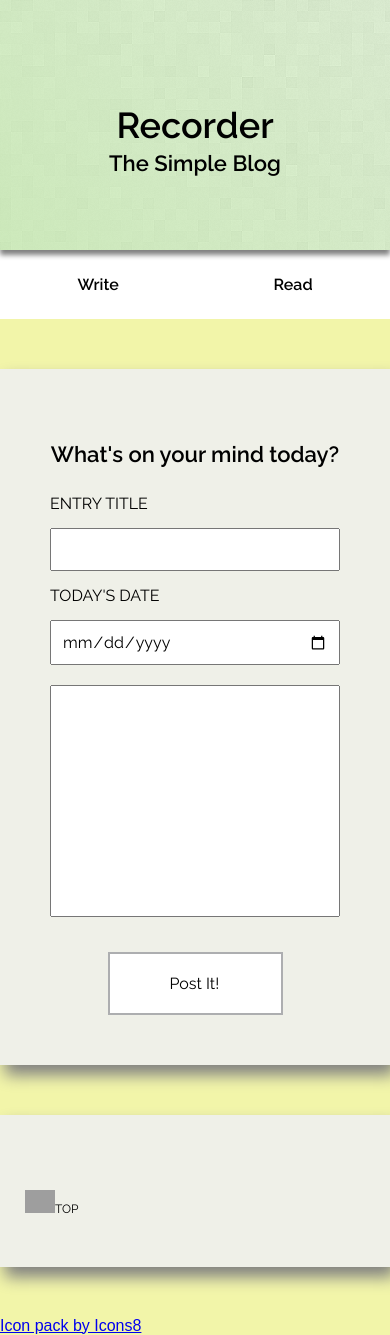
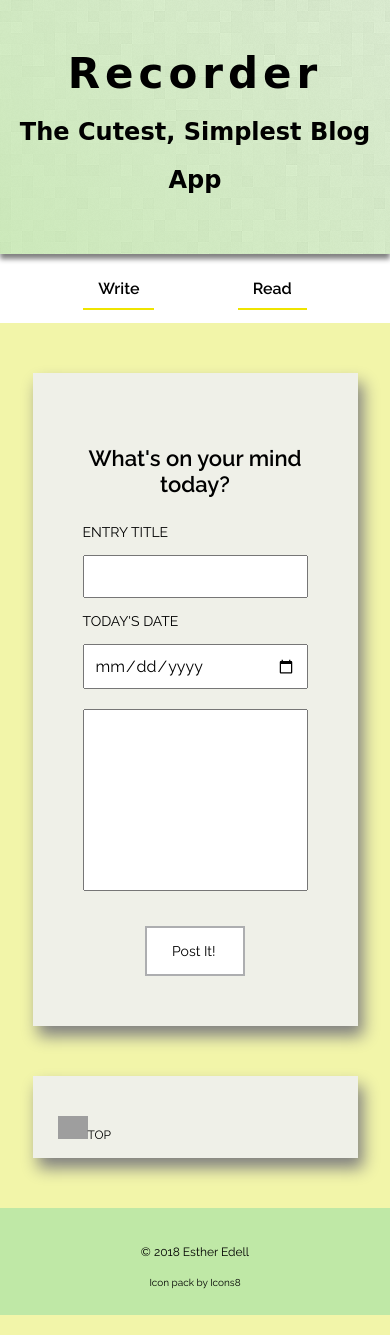
Before and after one commit to EstherEdell/blogApp, a plain HTML site: page index.html in a window 390 px wide. Drawn offline with nearby package versions, Linux system fonts and the light colour scheme; no server answers; grey boxes are pictures that could not be loaded; a web font is replaced by a local one.

Commit message:
responsive

```diff
--- a/index.html
+++ b/index.html
@@ -12,7 +12,7 @@
     <header>
         <div class="wrapper">
             <h1>Recorder</h1>
-            <h2>The Simple Blog</h2>
+            <h2>The Cutest, Simplest Blog App</h2>
         </div>
     </header>
 
@@ -44,7 +44,14 @@
             <a href="#"><img src="https://png.icons8.com/ios/50/000000/up3-filled.png">Top</a>
         </section>
    </main>
-    <a href="https://icons8.com">Icon pack by Icons8</a>
+   <footer>
+       <div class="footer-info">
+           <p>&copy 2018 Esther Edell</p>
+           <a href="https://icons8.com">Icon pack by Icons8</a>
+        </div>
+
+
+   </footer>
     <script src="https://www.gstatic.com/firebasejs/4.12.0/firebase.js"></script>
     <script src='https://code.jquery.com/jquery-3.2.1.min.js' integrity='sha256-hwg4gsxgFZhOsEEamdOYGBf13FyQuiTwlAQgxVSNgt4='crossorigin='anonymous'></script>
     <script src="main.js"></script>
--- a/style.css
+++ b/style.css
@@ -19,33 +19,31 @@ body {
     margin:0 auto;
 }
 header {
-    min-height:250px;
+    min-height:200px;
     /* margin-bottom:50px;  */
     background:linear-gradient(45deg, rgba(191, 232, 166, 0.7), rgba(191, 232, 166, 0.4)), url('assets/bright_squares.png');
     position: relative;
     box-shadow: 0px 5px 5px 0px grey;
+    text-align: center;
+    line-height: 48px;
 }
 
 h1 {
-    text-align: center;
-    font-family: var(--heading-font);
-    font-size: 36px;
+
+    font-family: var(--body-font);
+    font-size: 48px;
     margin:0;
-    position: absolute;
-    top:50%;
-    left:50%;
-    transform:translate(-50%, -50%);
+    padding-top:50px;
+    letter-spacing: 5px;
 }
 
 h2 {
-    text-align: center;
-    font-family: var(--heading-font);
+    /* text-align: center; */
+    font-family: var(--body-font);
     font-size: 22px;
-    position: absolute;
-    top:60%;
-    left:50%;
-    transform: translateX(-50%);
-    margin:0;
+    margin:10px 0 0;
+    padding-bottom:50px;
+
 }
 
 .default {
@@ -57,7 +55,7 @@ h2 {
 
 .default ul {
     display:flex;
-    justify-content: space-around;
+    justify-content: space-evenly;
     background:white;
     list-style-type: none;
     font-family:var(--heading-font);
@@ -73,6 +71,7 @@ h2 {
     color:black;
     padding:10px 15px;
     transition: all 0.2s;
+    border-bottom: 2px solid #efe400;
 }
 .default a:hover {
     background:#efe88e;
@@ -172,7 +171,116 @@ h3 {
     letter-spacing: 2px;
     font-size:20px;
 }
+footer {
+    background: #bfe8a6;
+    min-height: 50px;
+    font-family: var(--heading-font);
+}
+.footer-info {
+    max-width:500px;
+    width:100%;
+    margin:0 auto;
+    text-align: center;
+    padding:25px 0;
+}
+.footer-info p {
+    font-size:12px;
+}
+footer a {
+    font-size:10px;
+    text-decoration: none;
+    color:black;
+}
+@media (max-width:650px){
+    .form, .messages {
+        max-width: 500px;
+    }
+   #entry {
+       max-width:450px;
+   }
+}
 
-@media (max-width:875px){
+@media (max-width:550px) {
 
+    h1 {
+        font-size: 42px;
+    }
+    h2 {
+        font-size: 24px;
+    }
+    nav ul {
+        max-width: 400px;
+    }
+    nav a {
+        border-bottom: 2px solid #efe400;
+    }
+    .form, .messages {
+        max-width:450px;
+    }
+    label {
+        font-size: 14px;
+    }
+    textarea {
+        font-size:12px;
+    }
+    .submit {
+      max-width: 100px;
+      width: 100%;
+      padding:15px 15px 15px 25px;
+      font-size: 14px;
+    }
+    #entry {
+        max-width: 400px;
+    }
+    .entryBody {
+        font-size:18px;
+    }
 }
+
+@media (max-width:475px) {
+    .form, .messages {
+        max-width: 375px;
+    }
+
+    #entry {
+        max-width: 300px;
+    }
+
+    .entryBody {
+        font-size: 14px;
+    }
+    .messages {
+        padding: 15px 0;
+    }
+}
+
+@media (max-width:400px) {
+    .form, .messages {
+        max-width: 325px;
+    }
+}
+
+@media (max-width:350px) {
+    .form, .messages {
+        max-width: 300px;
+    }
+    .form {
+        padding: 25px;
+    }
+    #entry {
+        max-width: 250px;
+    }
+
+    h1 {
+        font-size:36px;
+    }
+    h2 {
+        font-size: 20px;
+    }
+}
+
+@media (max-width:320px) {
+    .form, .messages {
+        max-width:275px;
+    }
+}
```
